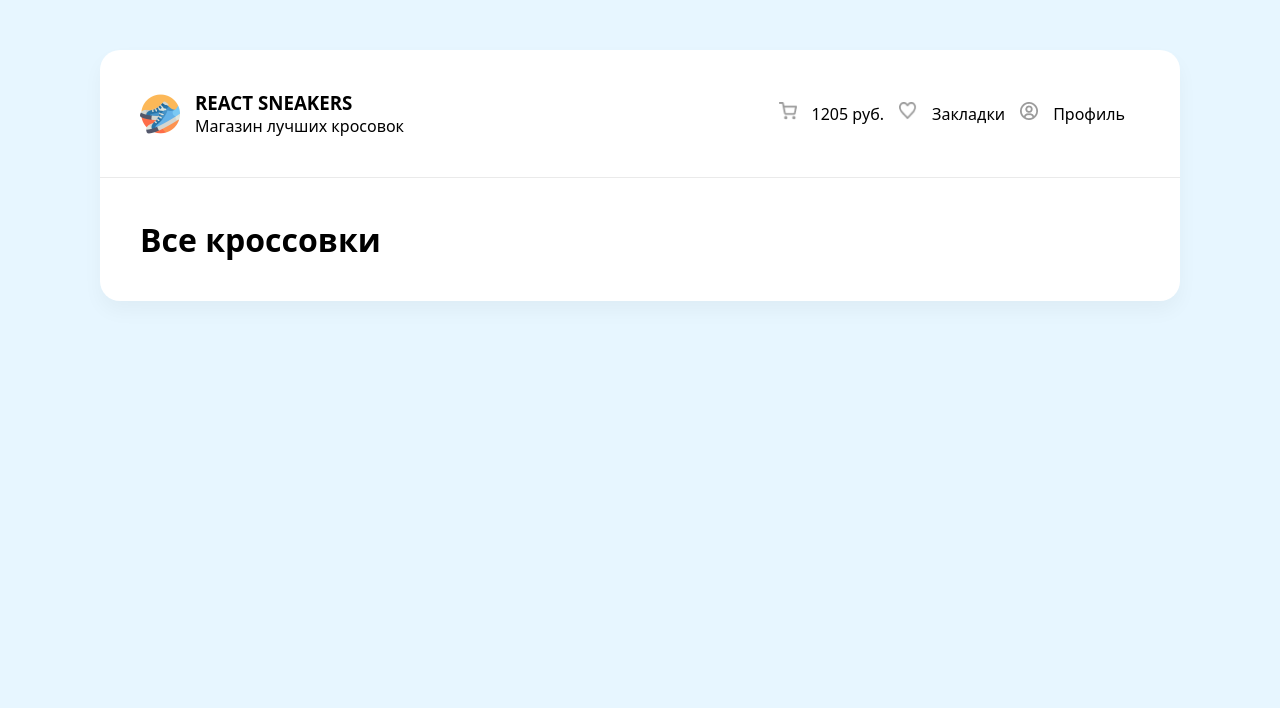
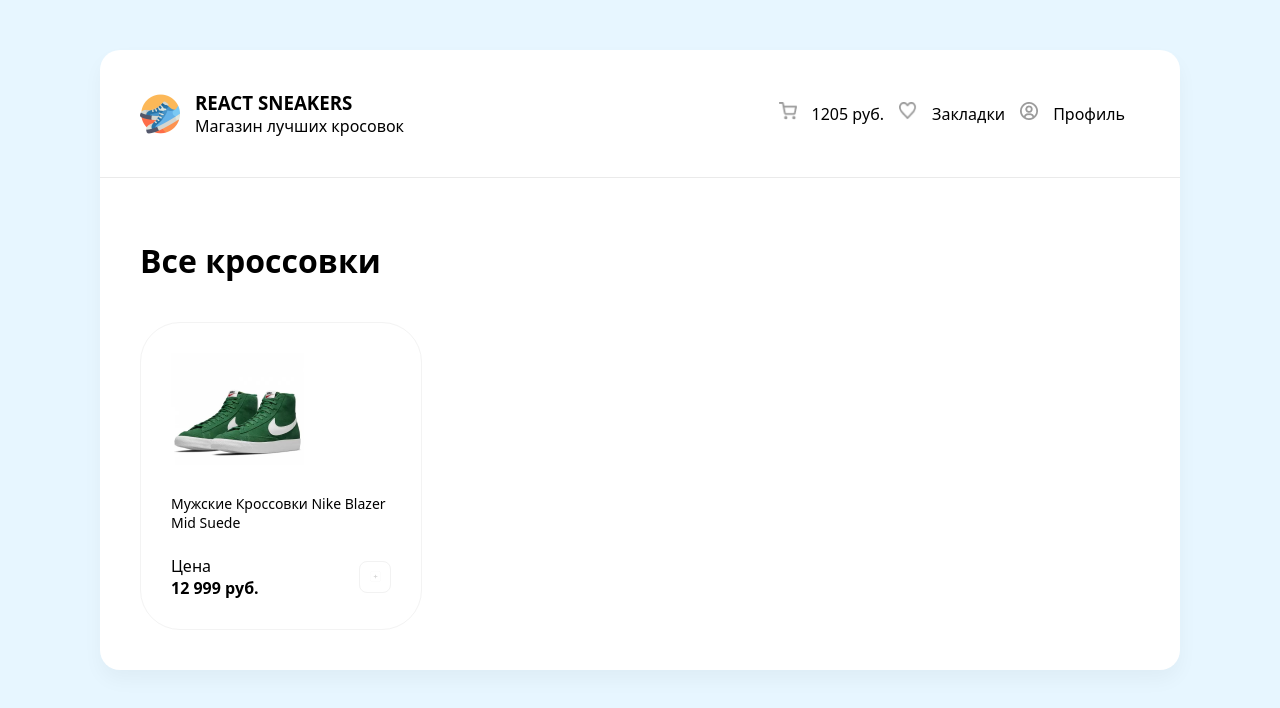
Before and after one commit to 1-infinity-1/sneaker, a React (Create React App) app: page / in a window 1280 px wide. Shown: the top 708 px of the page. Built offline with nearby package versions, Linux system fonts and the light colour scheme.

Commit message:
верстка карточки товара

```diff
--- a/src/App.js
+++ b/src/App.js
@@ -28,6 +28,19 @@ function App() {
             </header>
             <div className="content">
                 <h1>Все кроссовки</h1>
+                <div className="card">
+                    <img width = {133} height = {112} src="/image/sneakers/1.png" alt="sneakers"/>
+                    <h5>Мужские Кроссовки Nike Blazer Mid Suede</h5>
+                    <div className="pricebutt">
+                        <div className="price">
+                            <p>Цена</p>
+                            <b>12 999 руб.</b>
+                        </div>
+                        <button className="button">
+                            <img width={11} height={11} src="/image/plus.svg" alt="plus"/>
+                        </button>
+                    </div>
+                </div>
             </div>
         </div>
     );
--- a/src/index.scss
+++ b/src/index.scss
@@ -54,6 +54,43 @@ header {
   padding: 40px;
 
   h1 {
-    margin: 0;
+    margin-bottom: 40px;
   }
 }
+
+.card {
+  border: 1px solid #f3f3f3;
+  padding: 30px;
+  width: 220px;
+  border-radius: 40px;
+
+  h5{
+    font-weight: 400;
+    font-size: 14px;
+  }
+
+  .pricebutt{
+    display: flex;
+    justify-content: space-between;
+    align-items: center;
+    .price{
+      display: flex;
+      flex-direction: column;
+      p{
+        margin: 0;
+      }
+    }
+  }
+}
+
+.button{
+  box-sizing: border-box;
+
+  background: #FFFFFF;
+  border: 1px solid #F2F2F2;
+  border-radius: 8px;
+
+  height: 32px;
+  width: 32px;
+  cursor:pointer;
+}
```
Also changed, not shown: public/image/plus.svg (added), public/image/sneakers/1.png (added).
